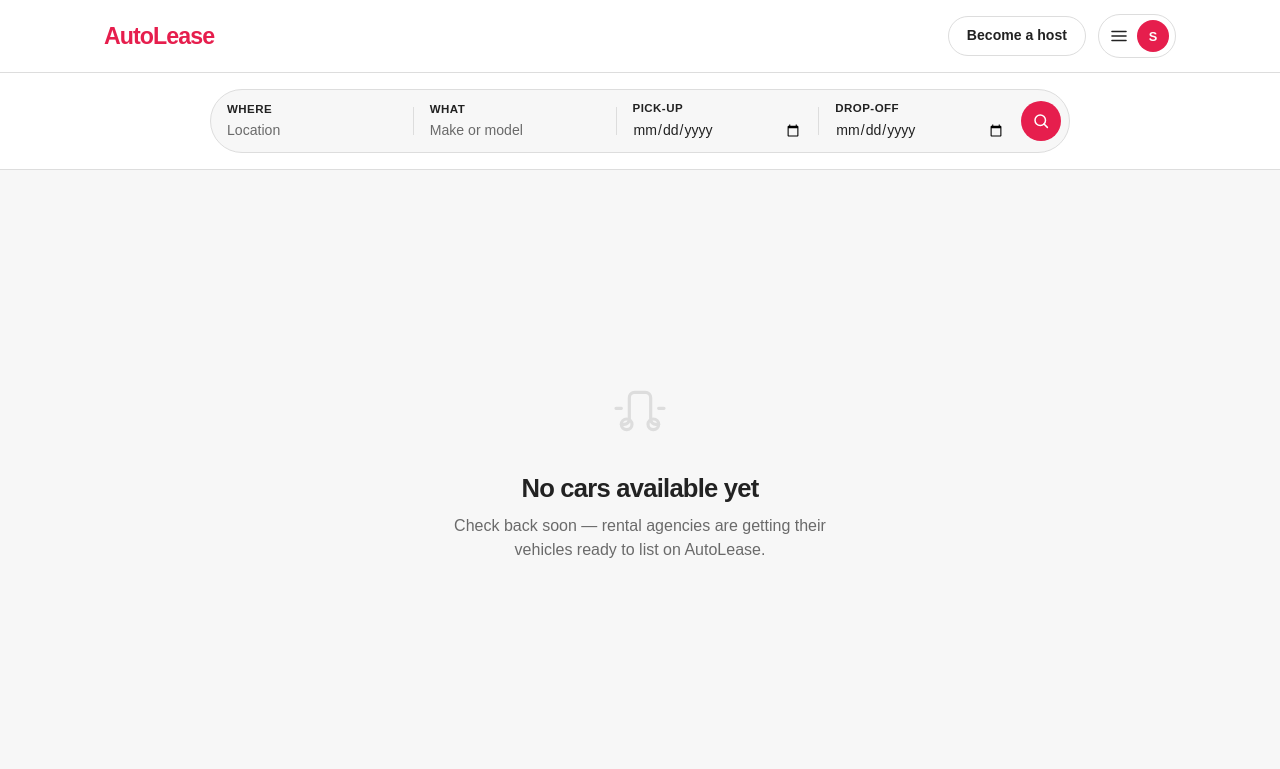
After one commit to Cyanineee-24/AutoLease, a Django app: page /dashboard/ in a window 1280 px wide. The commit adds this page. Shown: the top 769 px of the page. Run offline with Django 5.2, Linux system fonts and the light colour scheme; the visitor is signed in with stand-in values (Sample User, id 1).

Commit message:
refactor: extract home app + full url sweep (Phase 4)

```diff
--- a/config/urls.py
+++ b/config/urls.py
@@ -21,6 +21,7 @@ from django.views.generic import TemplateView
 urlpatterns = [
     path('admin/', admin.site.urls),
     path('', TemplateView.as_view(template_name='home.html'), name='home'),
+    path('dashboard/', include('home.urls')),
     path('login/', include('login.urls')),
     path('register/', include('register.urls')),
     path('accounts/', include('accounts.urls')),
--- /dev/null
+++ b/home/templates/home/dashboard.html
@@ -0,0 +1,52 @@
+{% extends 'base.html' %}
+
+{% block title %}AutoLease | Dashboard{% endblock %}
+
+{% block content %}
+{# ---- Search bar (decorative for now — no fleet data to query) ---- #}
+<section class="search-section">
+    <form class="search-bar" method="get" action="">
+        <div class="search-field">
+            <label for="search-location" class="search-label">Where</label>
+            <input id="search-location" class="search-input" type="text"
+                   name="location" placeholder="Location" autocomplete="off">
+        </div>
+        <div class="search-divider"></div>
+        <div class="search-field">
+            <label for="search-what" class="search-label">What</label>
+            <input id="search-what" class="search-input" type="text"
+                   name="q" placeholder="Make or model" autocomplete="off">
+        </div>
+        <div class="search-divider"></div>
+        <div class="search-field">
+            <label for="search-start" class="search-label">Pick-up</label>
+            <input id="search-start" class="search-input" type="date" name="start_date">
+        </div>
+        <div class="search-divider"></div>
+        <div class="search-field">
+            <label for="search-end" class="search-label">Drop-off</label>
+            <input id="search-end" class="search-input" type="date" name="end_date">
+        </div>
+        <button class="search-button" type="submit" aria-label="Search vehicles">
+            <svg width="18" height="18" viewBox="0 0 24 24" fill="none" xmlns="http://www.w3.org/2000/svg" aria-hidden="true">
+                <circle cx="11" cy="11" r="7" stroke="currentColor" stroke-width="2"/>
+                <path d="M16 16l4.5 4.5" stroke="currentColor" stroke-width="2" stroke-linecap="round"/>
+            </svg>
+        </button>
+    </form>
+</section>
+
+{# ---- Empty state ---- #}
+<section class="empty-state">
+    <div class="empty-state-inner">
+        <svg class="empty-state-icon" width="64" height="64" viewBox="0 0 24 24" fill="none" xmlns="http://www.w3.org/2000/svg" aria-hidden="true">
+            <path d="M5 17h1a2 2 0 0 0 2-2V7a2 2 0 0 1 2-2h4a2 2 0 0 1 2 2v8a2 2 0 0 0 2 2h1" stroke="currentColor" stroke-width="1.2" stroke-linecap="round"/>
+            <circle cx="7" cy="17" r="2" stroke="currentColor" stroke-width="1.2"/>
+            <circle cx="17" cy="17" r="2" stroke="currentColor" stroke-width="1.2"/>
+            <path d="M3 11h2M19 11h2" stroke="currentColor" stroke-width="1.2" stroke-linecap="round"/>
+        </svg>
+        <h2 class="empty-state-heading">No cars available yet</h2>
+        <p class="empty-state-copy">Check back soon — rental agencies are getting their vehicles ready to list on AutoLease.</p>
+    </div>
+</section>
+{% endblock %}
--- /dev/null
+++ b/home/urls.py
@@ -0,0 +1,9 @@
+from django.urls import path
+
+from . import views
+
+app_name = 'home'
+
+urlpatterns = [
+    path('', views.dashboard, name='dashboard'),
+]
--- a/home/views.py
+++ b/home/views.py
@@ -1,3 +1,7 @@
+from django.contrib.auth.decorators import login_required
 from django.shortcuts import render
 
-# Create your views here.
+
+@login_required
+def dashboard(request):
+    return render(request, 'home/dashboard.html')
--- a/login/urls.py
+++ b/login/urls.py
@@ -13,7 +13,7 @@ urlpatterns = [
     ),
     path(
         'logout/',
-        auth_views.LogoutView.as_view(next_page='home:landing'),
+        auth_views.LogoutView.as_view(next_page='home'),
         name='logout',
     ),
 ]
--- a/register/views.py
+++ b/register/views.py
@@ -6,7 +6,7 @@ from .forms import RegistrationForm
 
 def register(request):
     if request.user.is_authenticated:
-        return redirect('home:landing')
+        return redirect('home')
 
     if request.method == 'POST':
         form = RegistrationForm(request.POST)
--- a/templates/base.html
+++ b/templates/base.html
@@ -10,11 +10,11 @@
 <body>
     <header class="site-header">
         <div class="nav-container">
-            <a class="brand" href="{% if user.is_authenticated %}{% url 'accounts:renter_dashboard' %}{% else %}{% url 'home' %}{% endif %}">AutoLease</a>
+            <a class="brand" href="{% if user.is_authenticated %}{% url 'home:dashboard' %}{% else %}{% url 'home' %}{% endif %}">AutoLease</a>
 
             <div class="nav-actions">
                 {# Pill button — visible on wider screens #}
-                <a class="btn-host" href="{% url 'accounts:register' %}">Become a host</a>
+                <a class="btn-host" href="{% url 'register:register' %}">Become a host</a>
 
                 {# Hamburger + avatar toggle #}
                 <div class="menu-wrapper">
@@ -42,7 +42,7 @@
                     {# Dropdown menu #}
                     <div id="nav-dropdown" class="nav-dropdown">
                         {% if user.is_authenticated %}
-                            <a class="nav-dropdown-item" href="{% url 'accounts:register' %}">
+                            <a class="nav-dropdown-item" href="{% url 'register:register' %}">
                                 <svg class="dropdown-icon" width="18" height="18" viewBox="0 0 24 24" fill="none" xmlns="http://www.w3.org/2000/svg" aria-hidden="true"><path d="M3 9.5L12 4l9 5.5v9a1.5 1.5 0 0 1-1.5 1.5h-15A1.5 1.5 0 0 1 3 18.5v-9Z" stroke="currentColor" stroke-width="1.8"/><path d="M9 20V14h6v6" stroke="currentColor" stroke-width="1.8"/></svg>
                                 <div class="dropdown-label-group">
                                     <span class="dropdown-label">Become a host</span>
@@ -54,7 +54,7 @@
                                 <span class="dropdown-label">Contact support</span>
                             </a>
                             <div class="dropdown-divider"></div>
-                            <form method="post" action="{% url 'accounts:logout' %}" class="logout-form">
+                            <form method="post" action="{% url 'login:logout' %}" class="logout-form">
                                 {% csrf_token %}
                                 <button type="submit" class="nav-dropdown-item">
                                     <svg class="dropdown-icon" width="18" height="18" viewBox="0 0 24 24" fill="none" xmlns="http://www.w3.org/2000/svg" aria-hidden="true"><path d="M9 21H5a2 2 0 0 1-2-2V5a2 2 0 0 1 2-2h4" stroke="currentColor" stroke-width="1.8"/><polyline points="16 17 21 12 16 7" stroke="currentColor" stroke-width="1.8"/><line x1="21" y1="12" x2="9" y2="12" stroke="currentColor" stroke-width="1.8"/></svg>
@@ -62,11 +62,11 @@
                                 </button>
                             </form>
                         {% else %}
-                            <a class="nav-dropdown-item" href="{% url 'accounts:login' %}">
+                            <a class="nav-dropdown-item" href="{% url 'login:login' %}">
                                 <svg class="dropdown-icon" width="18" height="18" viewBox="0 0 24 24" fill="none" xmlns="http://www.w3.org/2000/svg" aria-hidden="true"><circle cx="12" cy="8" r="4" stroke="currentColor" stroke-width="1.8"/><path d="M4 20c0-3.3 3.6-6 8-6s8 2.7 8 6" stroke="currentColor" stroke-width="1.8" stroke-linecap="round"/></svg>
                                 <span class="dropdown-label">Login / Signup</span>
                             </a>
-                            <a class="nav-dropdown-item" href="{% url 'accounts:register' %}">
+                            <a class="nav-dropdown-item" href="{% url 'register:register' %}">
                                 <svg class="dropdown-icon" width="18" height="18" viewBox="0 0 24 24" fill="none" xmlns="http://www.w3.org/2000/svg" aria-hidden="true"><path d="M3 9.5L12 4l9 5.5v9a1.5 1.5 0 0 1-1.5 1.5h-15A1.5 1.5 0 0 1 3 18.5v-9Z" stroke="currentColor" stroke-width="1.8"/><path d="M9 20V14h6v6" stroke="currentColor" stroke-width="1.8"/></svg>
                                 <div class="dropdown-label-group">
                                     <span class="dropdown-label">Become a host</span>
--- a/templates/home.html
+++ b/templates/home.html
@@ -9,7 +9,7 @@
         <p class="eyebrow">Rent local. Drive farther.</p>
         <h1>The right car for every road ahead.</h1>
         <p class="hero-copy">AutoLease connects you with trusted local rental businesses, so your next trip starts with confidence.</p>
-        <a class="button" href="{% url 'accounts:register' %}">Find your drive</a>
+        <a class="button" href="{% url 'register:register' %}">Find your drive</a>
     </div>
 </section>
 
```
